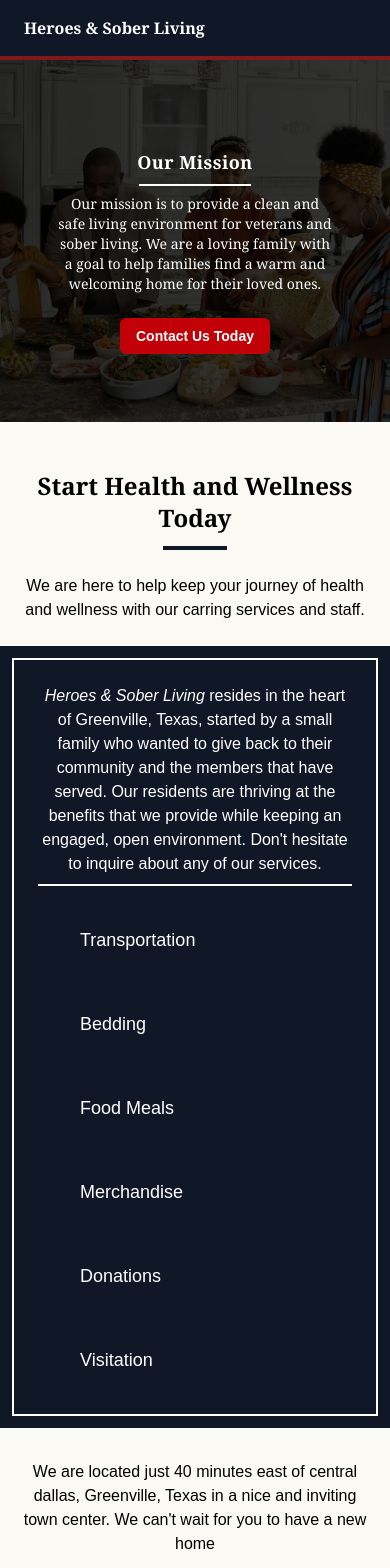
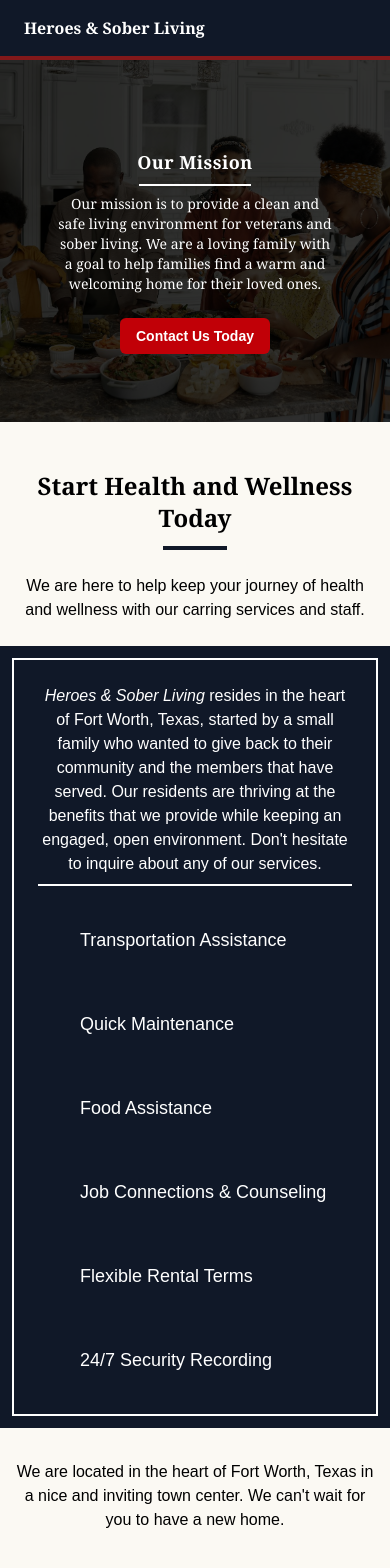
Before and after one commit to VEAJAY/Heroes-Sober-Living, a Next.js app: page /about in a window 390 px wide. Shown: the top 1568 px of the page. Built offline with nearby package versions, Linux system fonts and the light colour scheme; some icons are missing.

Commit message:
Fixed phone number content

```diff
--- a/app/about/page.tsx
+++ b/app/about/page.tsx
@@ -61,7 +61,7 @@ export default function About() {
           {/* Inner Border */}
           <div className="border-2 sm:border-4 border-white p-6 sm:p-8 flex flex-col justify-start w-full">
             <p className="text-center sm:text-lg">
-              <i>Heroes & Sober Living</i> resides in the heart of Greenville,
+              <i>Heroes & Sober Living</i> resides in the heart of Fort Worth,
               Texas, started by a small family who wanted to give back to their
               community and the members that have served. Our residents are
               thriving at the benefits that we provide while keeping an engaged,
@@ -74,36 +74,35 @@ export default function About() {
             <ul className="grid grid-cols-1 sm:grid-cols-2 lg:grid-cols-3 gap-6 text-lg mt-4">
               <li className="flex items-center p-4">
                 <ArrowForwardIcon className="text-white mr-2" />
-                Transportation
+                Transportation Assistance
               </li>
               <li className="flex items-center p-4">
                 <ArrowForwardIcon className="text-white mr-2" />
-                Bedding
+                Quick Maintenance
               </li>
               <li className="flex items-center p-4">
                 <ArrowForwardIcon className="text-white mr-2" />
-                Food Meals
+                Food Assistance
               </li>
               <li className="flex items-center p-4">
                 <ArrowForwardIcon className="text-white mr-2" />
-                Merchandise
+                Job Connections & Counseling
               </li>
               <li className="flex items-center p-4">
                 <ArrowForwardIcon className="text-white mr-2" />
-                Donations
+                Flexible Rental Terms
               </li>
               <li className="flex items-center p-4">
                 <ArrowForwardIcon className="text-white mr-2" />
-                Visitation
+                24/7 Security Recording
               </li>
             </ul>
           </div>
         </div>
 
         <p className="text-center sm:mt-18 mt-4 max-w-2xl p-4 sm:text-2xl">
-          We are located just 40 minutes east of central dallas, Greenville,
-          Texas in a nice and inviting town center. We can't wait for you to
-          have a new home
+          We are located in the heart of Fort Worth, Texas in a nice and
+          inviting town center. We can't wait for you to have a new home.
         </p>
 
         <Link
--- a/app/footer.tsx
+++ b/app/footer.tsx
@@ -67,7 +67,7 @@ export default function Footer() {
 
           <div className="flex items-center space-x-3">
             <Phone className="text-white !w-6 !h-6" />
-            <a href="tel:+9034417512" className="font-sans hover:underline">
+            <a href="tel:+19034417512" className="font-sans hover:underline">
               LaWayne Rogers (903) 441-7512
             </a>
           </div>
--- a/app/living/page.tsx
+++ b/app/living/page.tsx
@@ -1,9 +1,13 @@
+"use client";
 import Link from "next/link";
 import Image from "next/image";
 import PlanCard from "../components/plancard";
 import ArrowForwardIcon from "@mui/icons-material/ArrowForward";
+import { useState } from "react";
 
 export default function LivingOptions() {
+  const [isOpen, setIsOpen] = useState(false);
+
   return (
     <>
       <section className="relative w-full h-[50vh]">
@@ -252,6 +256,69 @@ export default function LivingOptions() {
         </ul>
       </section>
 
+      {/* AND MORE */}
+      <section className="flex flex-col justify-center items-center">
+        <button
+          onClick={() => setIsOpen(!isOpen)}
+          className="bg-gray-900 hover:bg-gray-700 text-white px-10 py-4 sm:px-8 sm:py-3 rounded-md text-lg sm:text-lg font-semibold transition w-max cursor-pointer"
+        >
+          And More {isOpen ? "▲" : "▼"}
+        </button>
+
+        <div
+          className={`mt-4 bg-gray-900 text-white p-4 mb-12 space-y-8 text-left w-[90%] overflow-hidden transition-all duration-500 ease-in-out ${
+            isOpen ? "sm:max-h-screen opacity-100" : "max-h-0 opacity-0"
+          }`}
+        >
+          <ul className="grid grid-cols-1 sm:grid-cols-2 lg:grid-cols-3 gap-12 p-8 text-xl">
+            <li className="list-disc ml-5">
+              Safe, clean, and fully maintained housing
+            </li>
+            <li className="list-disc ml-5">
+              Affordable rent designed to fit fixed incomes (SSI, SSDI, VA,
+              etc.)
+            </li>
+            <li className="list-disc ml-5">
+              Utilities included (water, electricity, internet, etc.)
+            </li>
+            <li className="list-disc ml-5">
+              Flexible rental terms (month-to-month or longer)
+            </li>
+            <li className="list-disc ml-5">
+              Respect for privacy and personal freedom
+            </li>
+            <li className="list-disc ml-5">
+              Stable and secure environment with house rules for peace
+            </li>
+            <li className="list-disc ml-5">
+              Quick response to repairs and property maintenance
+            </li>
+            <li className="list-disc ml-5">
+              Community of peers with shared experiences - opportunities for
+              friendship and social support
+            </li>
+            <li className="list-disc ml-5">
+              Access to local resources, VA, and disability services
+            </li>
+            <li className="list-disc ml-5">
+              Connections to jobs, counseling, and recovery programs
+            </li>
+            <li className="list-disc ml-5">
+              Food and transportation assistance for appointments and needs
+            </li>
+            <li className="list-disc ml-5">
+              24/7 video recording for safety and security
+            </li>
+            <li className="list-disc ml-5">
+              Third-dietary support for special nutrition needs
+            </li>
+            <li className="list-disc ml-5">
+              Peace of mind for families knowing loved ones are safe
+            </li>
+          </ul>
+        </div>
+      </section>
+
       {/* CONTACT US */}
       <section className="flex flex-col justify-center items-center sm:mt-18 mb-18">
         <div className="flex flex-col justify-center text-white bg-gray-900 sm:w-[1000px] w-[100%] sm:h-[440px] p-3 sm:p-12 sm:mt-16 sm:shadow-2xl shadow-black/50">
```
